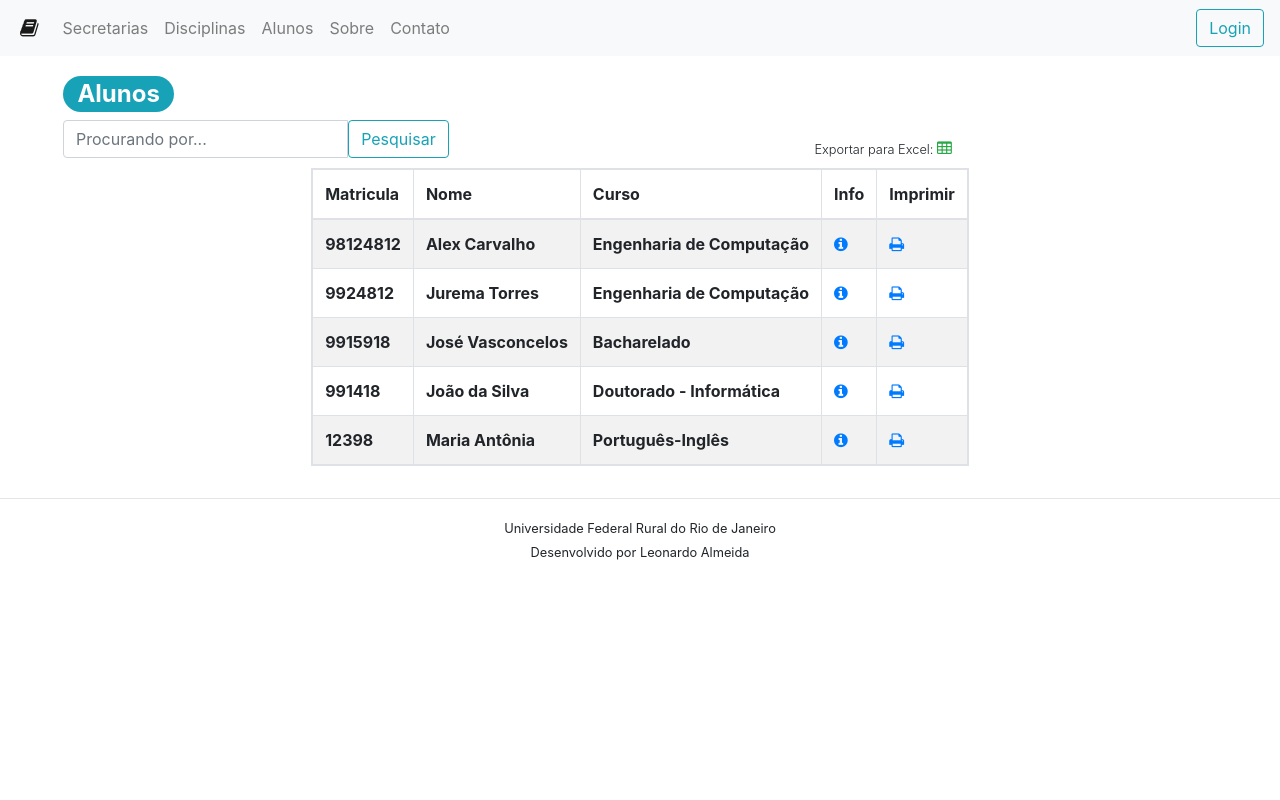
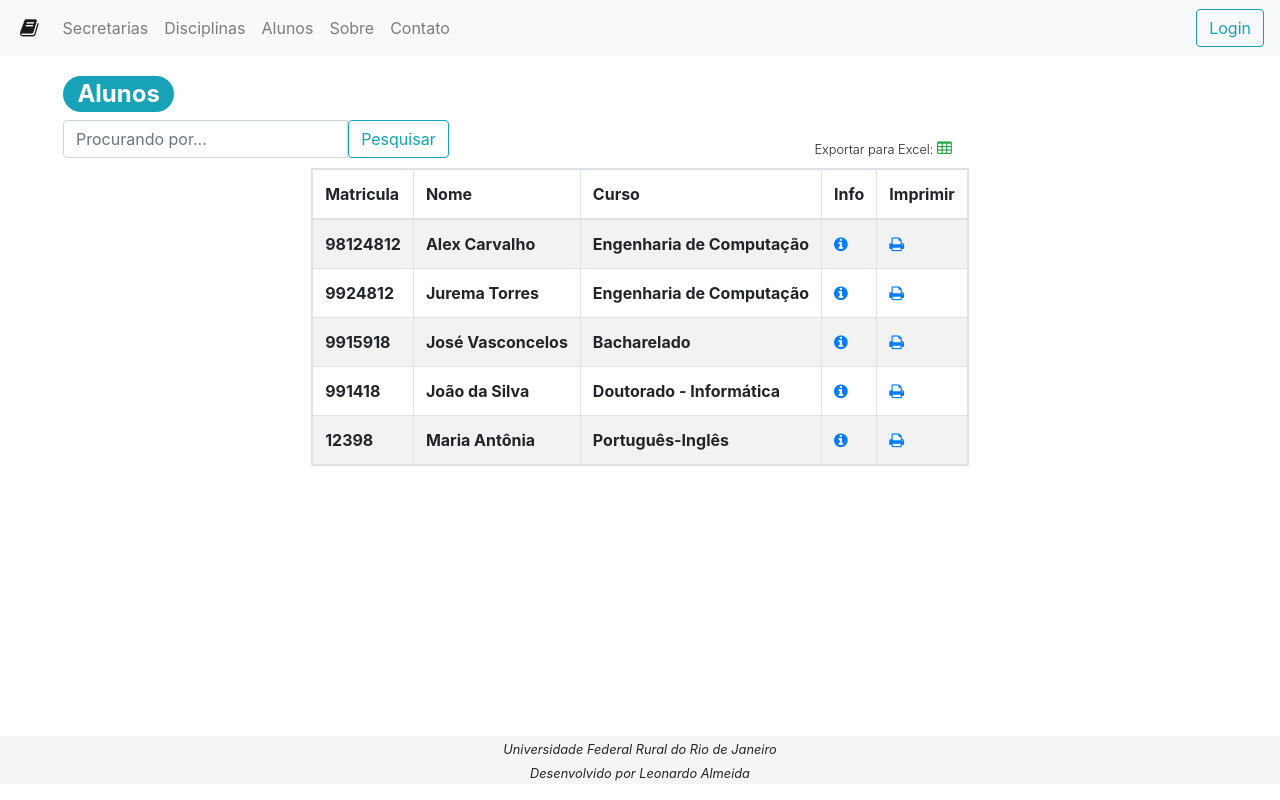
Before and after one commit to argos0676/DRCA_Django, a Django app: page /alunos in a window 1280 px wide. Run offline with Django 3.2, Linux system fonts and the light colour scheme; data comes from the database, SQL or seed files in the repository; both versions use the stored data as it was after the commit; lists and menus that the app fills with data are empty; some libraries are stand-ins or nearby versions.

Commit message:
alteração footer/row

```diff
--- a/core/templates/alunos.html
+++ b/core/templates/alunos.html
@@ -7,7 +7,7 @@
 		<form class="input-group" action="alunos" method="get">
 			<input type="text" class="form-control" name="pesquisar_por" placeholder="Procurando por...">
 			<span class="input-group-btn">
-				<button class="btn btn-outline-info my-2 my-sm-0" type="submit">Pesquisar</button>
+				<button class="btn btn-outline-info" type="submit">Pesquisar</button>
 			</span>
 		</form>
 	</div>
--- a/core/templates/base.html
+++ b/core/templates/base.html
@@ -1,19 +1,35 @@
-{% load staticfiles %}
-{% load admin_urls %}
-{% load compress %}
+{% load staticfiles %} {% load admin_urls %} {% load compress %}
 
 <!DOCTYPE html>
 <html lang="br">
+<style>
+		html {
+			height: 100%;
+		  }
+
+		  body {
+			min-height: 100%;
+			display: flex;
+			flex-direction: column;
+		  }
+
+		  .content {
+			flex: 1;
+		  }
+
+		  footer p{
+			font-style: italic;
+			background-color: whitesmoke;
+		   }
+</style>
 
 <head>
 	<meta charset="utf-8">
 	<title> {% block titulo %}{% endblock %}</title>
 
-	<link rel="icon" href="{% static 'favicon.ico' %}">
-	{% compress css %}
+	<link rel="icon" href="{% static 'favicon.ico' %}"> {% compress css %}
 	<link href="{% static 'bootstrap/dist/css/bootstrap.min.css' %}" rel="stylesheet">
-	<link href="{% static 'font-awesome/css/font-awesome.min.css' %} "rel="stylesheet" >
-	{% endcompress %}
+	<link href="{% static 'font-awesome/css/font-awesome.min.css' %} " rel="stylesheet"> {% endcompress %}
 </head>
 
 <body>
@@ -50,21 +66,21 @@
 			</div>
 		</div>
 	</nav>
-	{% block conteudo %} {% endblock %}
+	<div class="content">
+		{% block conteudo %} {% endblock %}
+	</div>
 	<!-- FOOTER -->
-	<hr>
-	<div class="d-flex justify-content-center">
+	<footer class="footer-copyright">
 		<p align="center" class="font-weight-light">
 			<small>Universidade Federal Rural do Rio de Janeiro</small>
 			<br/>
 			<small>Desenvolvido por Leonardo Almeida</small>
 		</p>
-	</div>
+	</footer>
 	{% compress js %}
 	<script src="{% static 'jquery/dist/jquery.slim.min.js' %}"></script>
 	<script src="{% static 'popper.js/dist/umd/popper.min.js' %}"></script>
-	<script src="{% static 'bootstrap/dist/js/bootstrap.min.js' %}"></script>
-	{% endcompress %}
+	<script src="{% static 'bootstrap/dist/js/bootstrap.min.js' %}"></script> {% endcompress %}
 </body>
 
 </html>
--- a/core/templates/disciplinas.html
+++ b/core/templates/disciplinas.html
@@ -1,16 +1,14 @@
 {% extends "base.html" %} {% block titulo %}Disciplinas{% endblock %} {% block conteudo %}
-<div class="row mt-3 ml-5">
-	<div class="col-md-4">
+<div class="col-md-4 mt-3 ml-5">
 	<h2>
 		<div class="badge badge-pill badge-info">Disciplinas</div>
 	</h2>
 	<form class="input-group" action="disciplinas" method="get">
 		<input type="text" class="form-control" name="pesquisar_por" placeholder="Procurando por...">
 		<span class="input-group-btn">
-				<button class="btn btn-outline-info my-2 my-sm-0" type="submit">Pesquisar</button>
+			<button class="btn btn-outline-info" type="submit">Pesquisar</button>
 		</span>
 	</form>
-	</div>
 </div>
 <div class="container">
 	<div class="row">
--- a/core/views.py
+++ b/core/views.py
@@ -35,8 +35,7 @@ class ListaSecretarias(ListView):
         return secretarias
 
 def secretariaAdmin(request, id):
-    from django.core.urlresolvers import reverse
-    from django.utils.six.moves.urllib.parse import quote
+    from django.urls import reverse
 
     obj =  al = Secretaria.objects.get(id=2)
     opts = obj._meta
@@ -80,6 +79,7 @@ class ListaAlunos(ListView):
 def some_view(request,aluno_id):
     from reportlab.pdfgen import canvas
     from reportlab.lib.units import inch
+
     response = HttpResponse(content_type='application/pdf')
     al = Aluno.objects.get(id=aluno_id)
     filename = str(al)
@@ -114,6 +114,7 @@ def excel(request):
     import xlsxwriter
     from datetime import datetime
     from io import BytesIO
+
     output = BytesIO()
     # Feed a buffer to workbook
     workbook = xlsxwriter.Workbook(output)
@@ -149,6 +150,7 @@ def excel(request):
 
 def contato(request):
     from core.forms import ContactForm
+
     form = ContactForm(request.POST or None)
     if request.method == 'POST':
         if form.is_valid():
```
Also changed, not shown: core/templates/secretarias.html (+3 -5 lines), db.sqlite3. Lines whose indentation alone changed are shown as unchanged.
